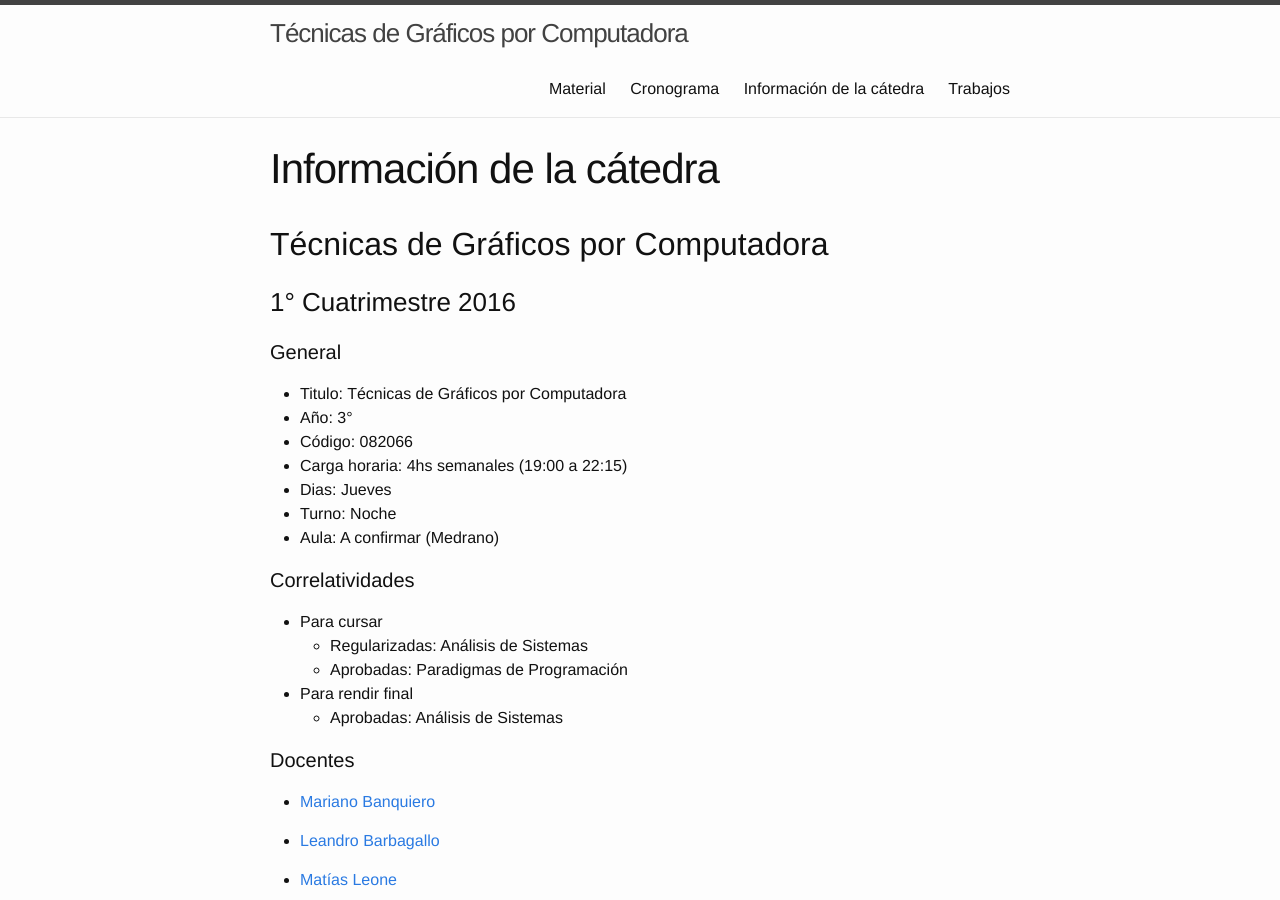
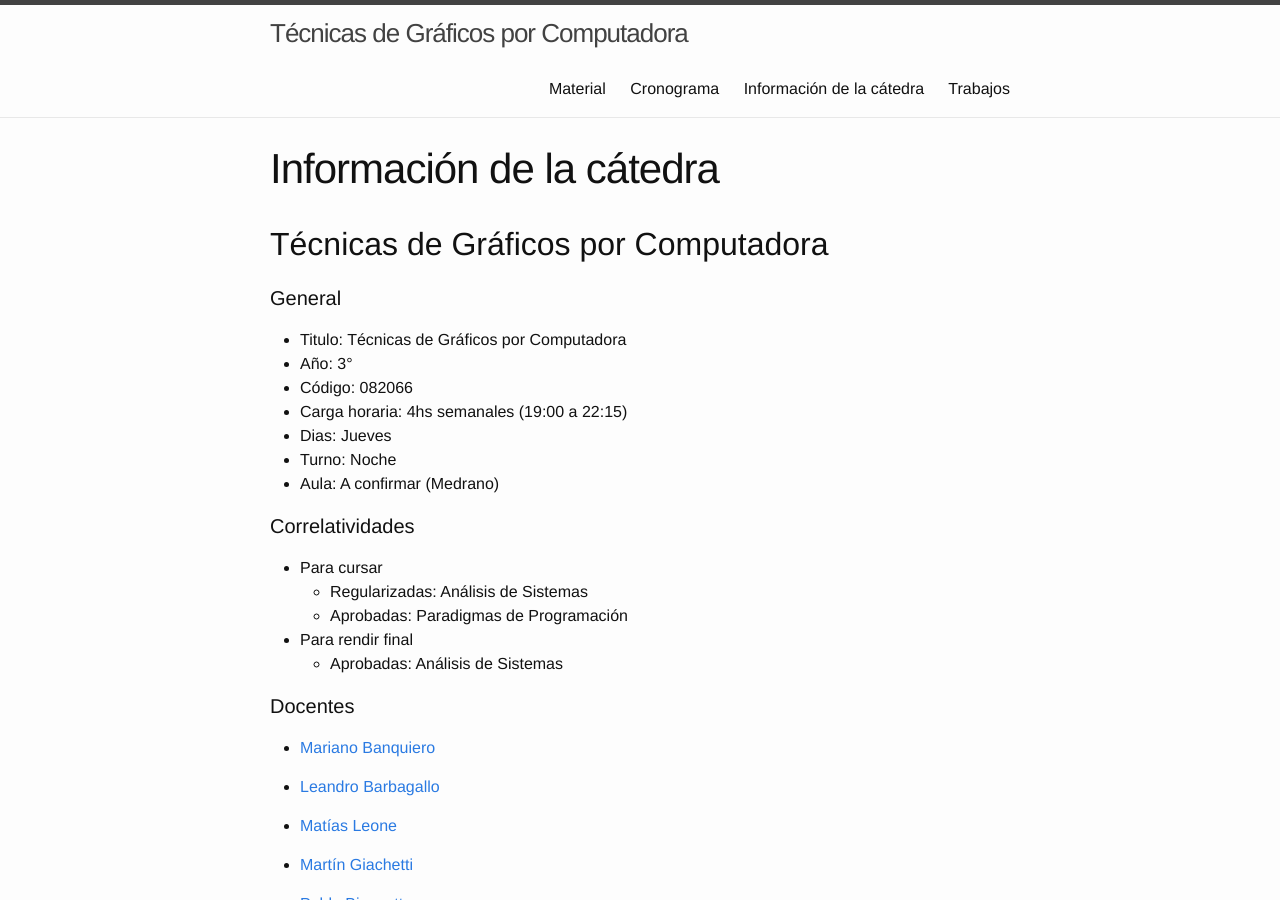
Before and after one commit to tgc-utn/tgc-utn.github.io, a Jekyll site: the page built from informacion/index.md, in a window 1280 px wide and 900 px high. Built offline with Jekyll 4.4.1, drawn with Linux system fonts in a browser that asks for light colours.

Commit message:
saco referencia al 1c 2016

```diff
--- a/informacion/index.md
+++ b/informacion/index.md
@@ -6,8 +6,6 @@
 ---
 
 ## Técnicas de Gráficos por Computadora
-
-### 1° Cuatrimestre 2016
 
 #### General
 
```
